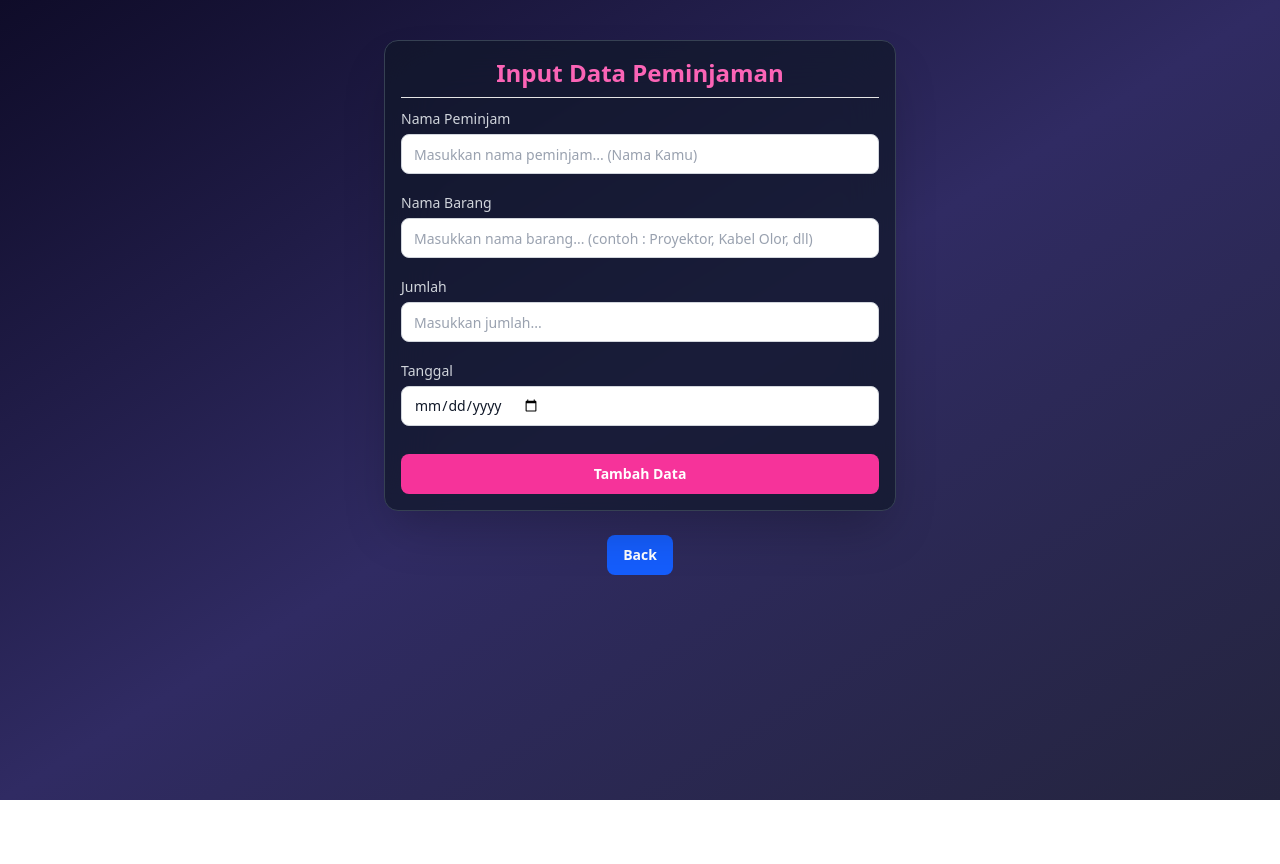
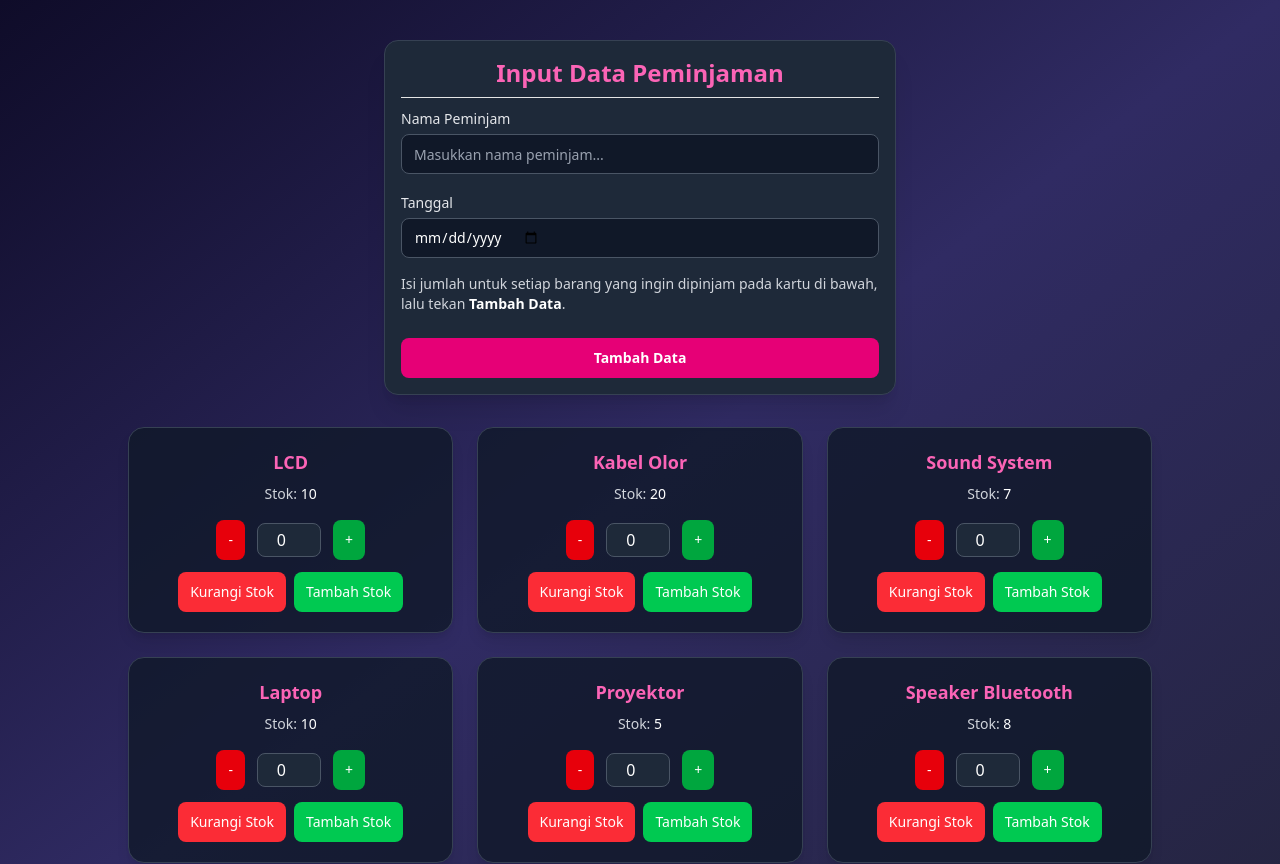
Before and after one commit to Fridoavan/fridowebujian, a Next.js app: page /input in a window 1280 px wide. Shown: the top 864 px of the page. Before the commit the page ends 800 px from the top, so only its background shows below. Built offline with nearby package versions, Linux system fonts and the light colour scheme.

Commit message:
ubah bagian input

```diff
--- a/src/app/input/page.tsx
+++ b/src/app/input/page.tsx
@@ -5,54 +5,170 @@ import { Button } from "@/components/ui/button";
 import { Card, CardHeader, CardTitle, CardContent } from "@/components/ui/card";
 import { useRouter } from "next/navigation";
 
+interface Barang {
+  id: number;
+  nama: string;
+  stok: number;
+}
+
 interface RiwayatItem {
+  id: number;
   peminjam: string;
   barang: string;
-  jumlah: string;
+  jumlah: number;
   tanggal: string;
 }
 
 export default function InputPage() {
   const router = useRouter();
-  const [data, setData] = useState<RiwayatItem>({
+
+  const [barangList, setBarangList] = useState<Barang[]>([
+    { id: 1, nama: "LCD", stok: 10 },
+    { id: 2, nama: "Kabel Olor", stok: 20 },
+    { id: 3, nama: "Sound System", stok: 7 },
+    { id: 4, nama: "Laptop", stok: 10 },
+    { id: 5, nama: "Proyektor", stok: 5 },
+    { id: 6, nama: "Speaker Bluetooth", stok: 8 },
+  ]);
+
+  const [data, setData] = useState<{ peminjam: string; tanggal: string }>({
     peminjam: "",
-    barang: "",
-    jumlah: "",
     tanggal: "",
   });
 
   const [riwayat, setRiwayat] = useState<RiwayatItem[]>([]);
-  const [showPopup, setShowPopup] = useState(false);
+  const [selectedQty, setSelectedQty] = useState<Record<number, number>>({});
 
   useEffect(() => {
-    const stored = localStorage.getItem("riwayat");
-    if (stored) setRiwayat(JSON.parse(stored));
+    const storedRiwayat = localStorage.getItem("riwayat");
+    const storedBarang = localStorage.getItem("barangList");
+    if (storedRiwayat) setRiwayat(JSON.parse(storedRiwayat));
+    if (storedBarang) {
+      setBarangList(JSON.parse(storedBarang));
+    }
+
+    setSelectedQty((prev) => {
+      const init: Record<number, number> = {};
+      (storedBarang ? JSON.parse(storedBarang) : barangList).forEach(
+        (b: Barang) => {
+          init[b.id] = prev[b.id] ?? 0;
+        }
+      );
+      return init;
+    });
+    // eslint-disable-next-line react-hooks/exhaustive-deps
   }, []);
 
-  const handleChange = (e: React.ChangeEvent<HTMLInputElement>) => {
+  useEffect(() => {
+    localStorage.setItem("riwayat", JSON.stringify(riwayat));
+    localStorage.setItem("barangList", JSON.stringify(barangList));
+  }, [riwayat, barangList]);
+
+  const handleFormChange = (e: React.ChangeEvent<HTMLInputElement>) => {
     setData({ ...data, [e.target.name]: e.target.value });
+  };
+
+  // --- fungsi utama untuk card qty ---
+  const incQty = (id: number) => {
+    setSelectedQty((prev) => ({ ...prev, [id]: (prev[id] || 0) + 1 }));
+  };
+
+  const decQty = (id: number) => {
+    setSelectedQty((prev) => ({
+      ...prev,
+      [id]: Math.max(0, (prev[id] || 0) - 1),
+    }));
+  };
+
+  const setQty = (id: number, value: number) => {
+    if (value < 0) value = 0;
+    setSelectedQty((prev) => ({ ...prev, [id]: value }));
+  };
+
+  // manual stok adjustment
+  const tambahStok = (id: number) => {
+    setBarangList((prev) =>
+      prev.map((b) => (b.id === id ? { ...b, stok: b.stok + 1 } : b))
+    );
+  };
+
+  const kurangStok = (id: number) => {
+    setBarangList((prev) =>
+      prev.map((b) =>
+        b.id === id && b.stok > 0 ? { ...b, stok: b.stok - 1 } : b
+      )
+    );
   };
 
   const handleSubmit = (e: React.FormEvent) => {
     e.preventDefault();
-    if (!data.peminjam || !data.barang || !data.jumlah || !data.tanggal) {
-      alert("Isi semua field dulu bro 😤");
+
+    if (!data.peminjam.trim()) {
+      alert("Isi nama peminjam dulu.");
+      return;
+    }
+    if (!data.tanggal) {
+      alert("Pilih tanggal dahulu.");
       return;
     }
 
-    const updated = [...riwayat, data];
-    setRiwayat(updated);
-    localStorage.setItem("riwayat", JSON.stringify(updated));
-    setData({ peminjam: "", barang: "", jumlah: "", tanggal: "" });
+    const requested = Object.entries(selectedQty)
+      .map(([idStr, qty]) => ({ id: Number(idStr), qty }))
+      .filter((x) => x.qty > 0);
 
-    // Tampilkan popup
-    setShowPopup(true);
-    setTimeout(() => setShowPopup(false), 3000); // Hilang otomatis setelah 3 detik
+    if (requested.length === 0) {
+      alert("Pilih minimal 1 barang (isi jumlah di card).");
+      return;
+    }
+
+    for (const r of requested) {
+      const b = barangList.find((x) => x.id === r.id);
+      if (!b) {
+        alert("Barang tidak ditemukan.");
+        return;
+      }
+      if (r.qty > b.stok) {
+        alert(`Stok ${b.nama} tidak mencukupi (stok: ${b.stok}).`);
+        return;
+      }
+    }
+
+    const updatedBarang = barangList.map((b) => {
+      const req = requested.find((r) => r.id === b.id);
+      if (req) {
+        return { ...b, stok: b.stok - req.qty };
+      }
+      return b;
+    });
+    setBarangList(updatedBarang);
+
+    const newEntries: RiwayatItem[] = requested.map((r) => {
+      const b = barangList.find((x) => x.id === r.id)!;
+      return {
+        id: Date.now() + Math.floor(Math.random() * 1000) + r.id,
+        peminjam: data.peminjam,
+        barang: b.nama,
+        jumlah: r.qty,
+        tanggal: data.tanggal,
+      };
+    });
+
+    setRiwayat((prev) => [...prev, ...newEntries]);
+
+    setData({ peminjam: "", tanggal: "" });
+    setSelectedQty((prev) => {
+      const next = { ...prev };
+      requested.forEach((r) => (next[r.id] = 0));
+      return next;
+    });
+
+    alert("Peminjaman tersimpan — stok sudah dikurangi.");
   };
 
   return (
-    <div className="min-h-screen bg-gradient-to-br from-[#0f0c29] via-[#302b63] to-[#24243e] flex flex-col items-center p-10 text-white relative">
-      <Card className="bg-gray-900/70 backdrop-blur-xl border border-gray-700 shadow-2xl w-full max-w-lg">
+    <div className="min-h-screen bg-gradient-to-br from-[#0f0c29] via-[#302b63] to-[#24243e] flex flex-col items-center p-10 text-gray-100">
+      {/* FORM INPUT */}
+      <Card className="bg-gray-800 border border-gray-700 shadow-xl w-full max-w-lg">
         <CardHeader>
           <CardTitle className="text-center text-2xl text-pink-400">
             Input Data Peminjaman
@@ -61,51 +177,38 @@ export default function InputPage() {
         <CardContent>
           <form onSubmit={handleSubmit} className="space-y-4">
             <div>
-              <label className="text-sm text-gray-300">Nama Peminjam</label>
+              <label className="text-sm text-gray-200">Nama Peminjam</label>
               <Input
-                type="text"
                 name="peminjam"
                 value={data.peminjam}
-                onChange={handleChange}
-                placeholder="Masukkan nama peminjam... (Nama Kamu)"
-                className="mt-1"
+                onChange={handleFormChange}
+                placeholder="Masukkan nama peminjam..."
+                className="mt-1 bg-gray-900 text-white border border-gray-600"
+                required
               />
             </div>
+
             <div>
-              <label className="text-sm text-gray-300">Nama Barang</label>
+              <label className="text-sm text-gray-200">Tanggal</label>
               <Input
-                type="text"
-                name="barang"
-                value={data.barang}
-                onChange={handleChange}
-                placeholder="Masukkan nama barang... (contoh : Proyektor, Kabel Olor, dll)"
-                className="mt-1"
+                name="tanggal"
+                type="date"
+                value={data.tanggal}
+                onChange={handleFormChange}
+                className="mt-1 bg-gray-900 text-white border border-gray-600"
+                required
               />
             </div>
-            <div>
-              <label className="text-sm text-gray-300">Jumlah</label>
-              <Input
-                type="number"
-                name="jumlah"
-                value={data.jumlah}
-                onChange={handleChange}
-                placeholder="Masukkan jumlah..."
-                className="mt-1"
-              />
+
+            <div className="text-sm text-gray-300">
+              Isi jumlah untuk setiap barang yang ingin dipinjam pada kartu di
+              bawah, lalu tekan{" "}
+              <span className="font-semibold text-white">Tambah Data</span>.
             </div>
-            <div>
-              <label className="text-sm text-gray-300">Tanggal</label>
-              <Input
-                type="date"
-                name="tanggal"
-                value={data.tanggal}
-                onChange={handleChange}
-                className="mt-1"
-              />
-            </div>
+
             <Button
               type="submit"
-              className="w-full mt-3 bg-pink-500 hover:bg-pink-600 text-white font-semibold"
+              className="w-full mt-2 bg-pink-600 hover:bg-pink-700 text-white font-semibold"
             >
               Tambah Data
             </Button>
@@ -113,27 +216,66 @@ export default function InputPage() {
         </CardContent>
       </Card>
 
-      {/* Tombol Back */}
+      {/* GRID CARD BARANG */}
+      <div className="grid grid-cols-1 sm:grid-cols-2 md:grid-cols-3 gap-6 mt-8 w-full max-w-5xl">
+        {barangList.map((item) => (
+          <div
+            key={item.id}
+            className="bg-gray-900/80 border border-gray-700 rounded-2xl p-5 flex flex-col items-center shadow-lg"
+          >
+            <h3 className="text-lg font-semibold text-pink-400">{item.nama}</h3>
+            <p className="mt-2 text-gray-300 text-sm">
+              Stok: <span className="text-white font-medium">{item.stok}</span>
+            </p>
+
+            {/* input jumlah pinjam */}
+            <div className="flex items-center gap-3 mt-4">
+              <Button
+                onClick={() => decQty(item.id)}
+                className="bg-red-600 hover:bg-red-700 px-3 py-1 text-white"
+              >
+                -
+              </Button>
+              <input
+                type="number"
+                min={0}
+                value={selectedQty[item.id] ?? 0}
+                onChange={(e) => setQty(item.id, Number(e.target.value))}
+                className="w-16 text-center bg-gray-800 border border-gray-600 rounded-md px-2 py-1 text-white"
+              />
+              <Button
+                onClick={() => incQty(item.id)}
+                className="bg-green-600 hover:bg-green-700 px-3 py-1 text-white"
+              >
+                +
+              </Button>
+            </div>
+
+            {/* manual stok adjust */}
+            <div className="flex gap-2 mt-3">
+              <Button
+                onClick={() => kurangStok(item.id)}
+                className="bg-red-500 hover:bg-red-600 px-3 py-1 text-white text-sm"
+              >
+                Kurangi Stok
+              </Button>
+              <Button
+                onClick={() => tambahStok(item.id)}
+                className="bg-green-500 hover:bg-green-600 px-3 py-1 text-white text-sm"
+              >
+                Tambah Stok
+              </Button>
+            </div>
+          </div>
+        ))}
+      </div>
+
       <Button
         onClick={() => router.push("/dashboard")}
-        className="mt-6 bg-blue-600 hover:bg-blue-700 text-white font-semibold"
+        className="mt-8 bg-blue-600 hover:bg-blue-700 text-white font-semibold"
       >
-        Back
+        Kembali ke Dashboard
       </Button>
-
-      {/* Popup Notifikasi */}
-      {showPopup && (
-        <div className="fixed inset-0 flex items-center justify-center bg-black/60">
-          <div className="bg-white text-gray-900 rounded-lg shadow-xl p-6 max-w-sm text-center">
-            <p className="text-lg font-semibold mb-2">
-              ✅ Data sudah tersimpan!
-            </p>
-            <p className="text-sm">
-              Selesai menggunakan barang yang dipinjam harap dikembalikan.
-            </p>
-          </div>
-        </div>
-      )}
     </div>
   );
 }
```
